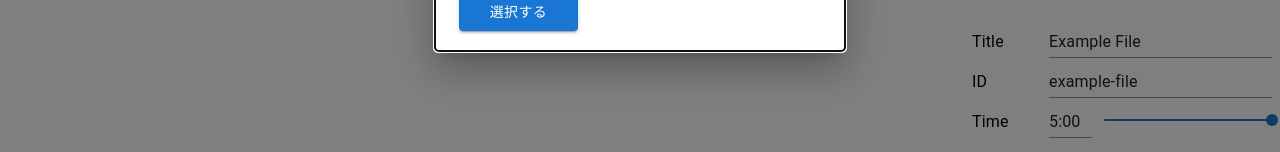
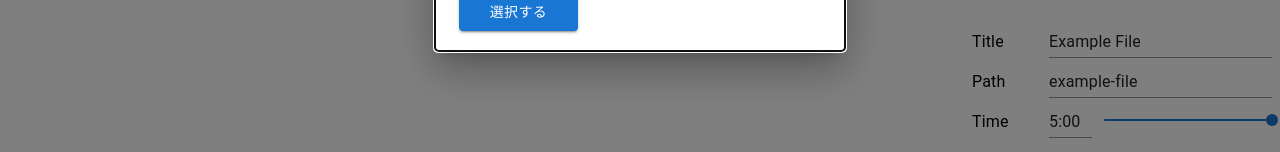
Before and after one commit to physics-HTFI/Tree, a React (Vite) app: page / in a window 1280 px wide. Shown: the part 422-574 px from the top of the page. Built offline with nearby package versions, Linux system fonts and the light colour scheme.

Commit message:
fix: update label and variable name from 'id' to 'path' in FileNodeEdit component

```diff
--- a/src/components/FileNodeEdit/FileNodeEdit.tsx
+++ b/src/components/FileNodeEdit/FileNodeEdit.tsx
@@ -15,7 +15,7 @@ export function FileNodeEdit() {
 
   const labels: Record<keyof FileNode, string> = {
     title: "Title",
-    id: "ID",
+    path: "Path",
     time: "Time",
     start: "Start",
     ticks: "Ticks",
@@ -28,7 +28,7 @@ export function FileNodeEdit() {
 
   const node: FileNode = {
     title: "Example File",
-    id: "example-file",
+    path: "example-file",
     time: 300,
     start: 0,
     ticks: 100,
@@ -61,10 +61,10 @@ export function FileNodeEdit() {
 
       {/* id */}
       <Grid size={3}>
-        <Typography variant="body1">{labels.id}</Typography>
+        <Typography variant="body1">{labels.path}</Typography>
       </Grid>
       <Grid size={9}>
-        <TextField value={node.id} variant="standard" fullWidth />
+        <TextField value={node.path} variant="standard" fullWidth />
       </Grid>
 
       {/* time */}
```
